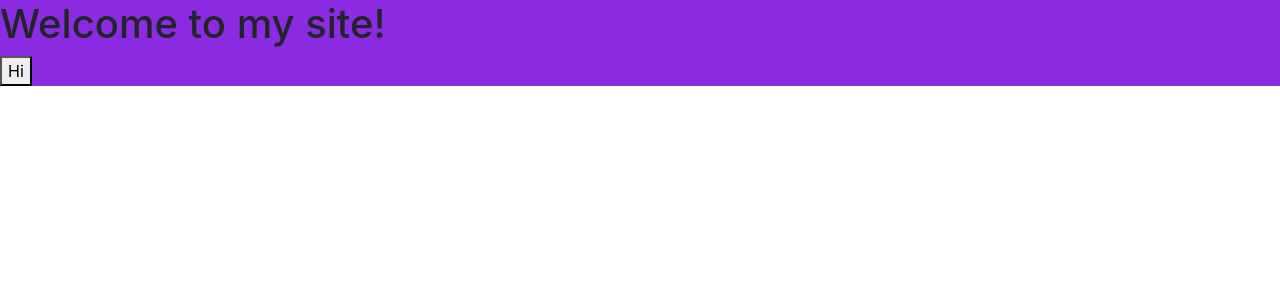
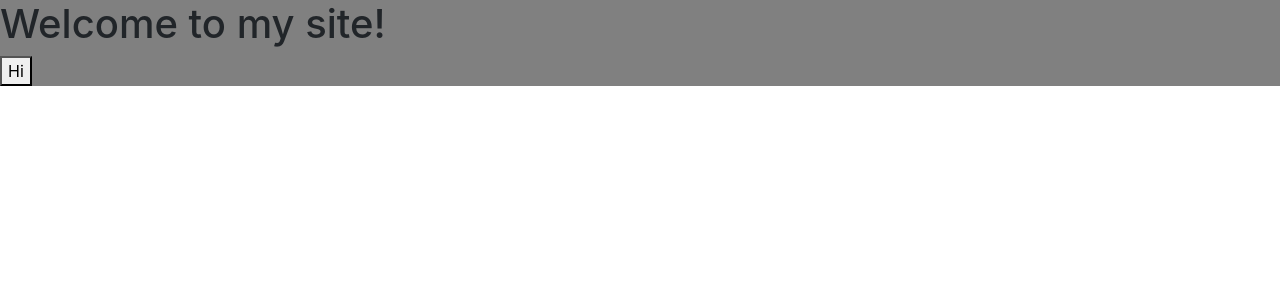
Before and after one commit to Milo123459/salvage-official, a React (Create React App) app: page / in a window 1280 px wide. Shown: the top 300 px of the page. Built offline with nearby package versions, Linux system fonts and the light colour scheme.

Commit message:
New update

```diff
--- a/src/App.css
+++ b/src/App.css
@@ -1,3 +1,3 @@
 .App{
-  background-color: blueviolet;
+  background-color: gray;
 }
```
